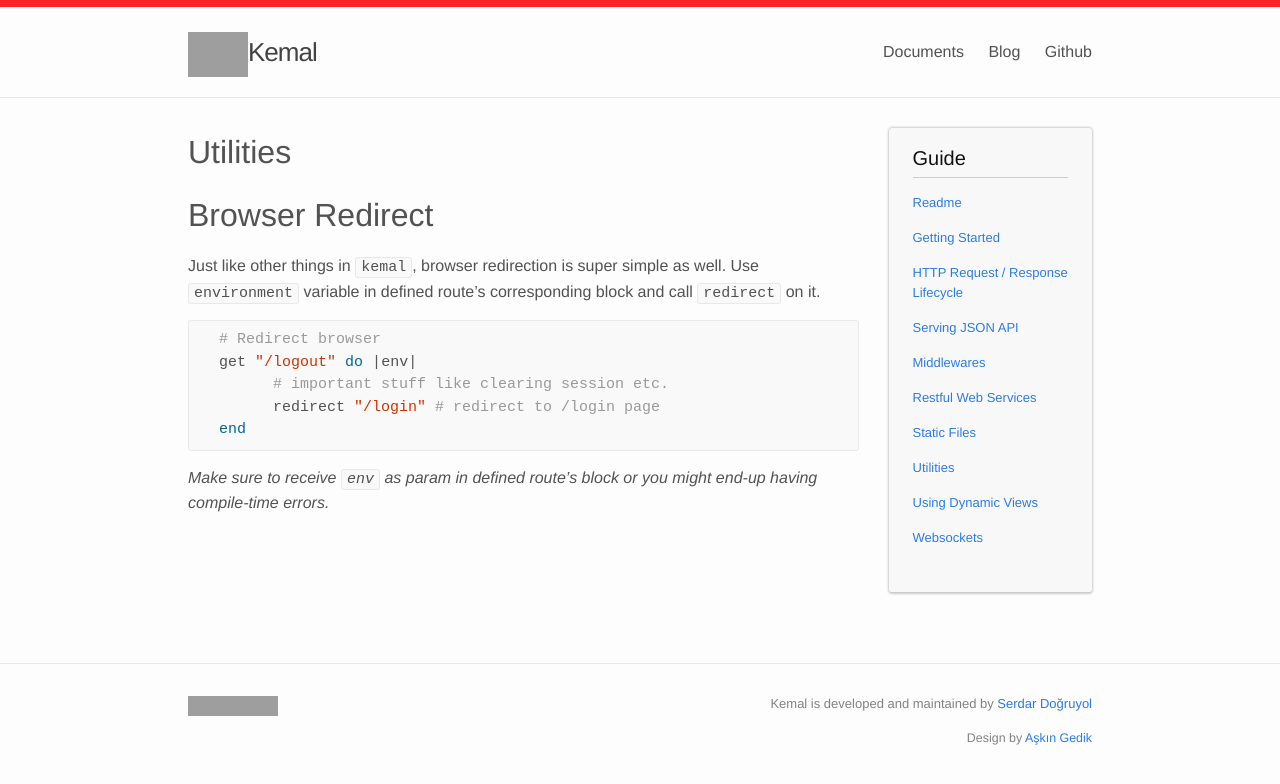
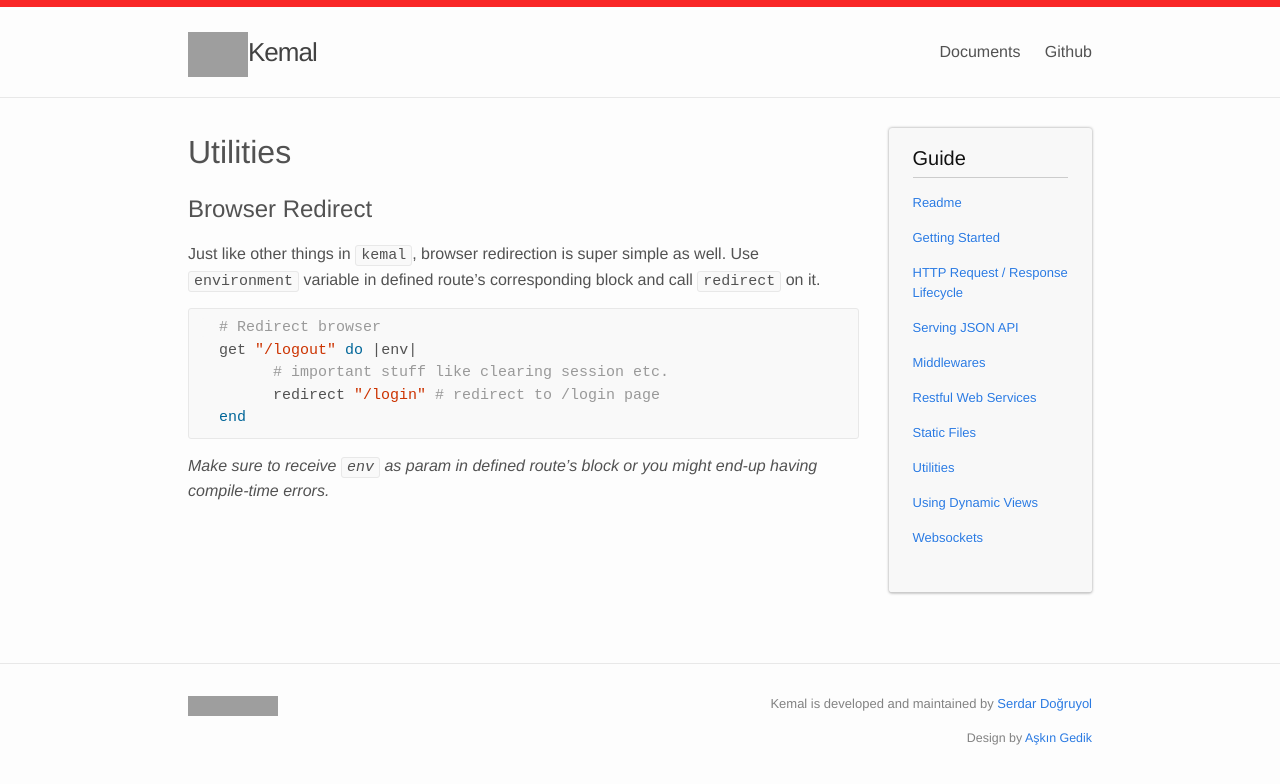
Before and after one commit to kemalcr/kemal, a Jekyll site: the page built from _docs/utilities.md, in a window 1280 px wide. Shown: the top 784 px of the page. Built offline with Jekyll 4.4.1, drawn with Linux system fonts in a browser that asks for light colours; Markdown is read by kramdown in place of the engine named in the settings; grey boxes are pictures that could not be loaded.

Commit message:
Remove blog for now

````diff
--- a/_config.yml
+++ b/_config.yml
@@ -19,8 +19,6 @@ collections:
 nav_bars:
   - title: "Documents"
     url: "/kemal/docs/getting_started.html"
-  - title: "Blog"
-    url: "/blog/"
   - title: "Github"
     url: "https://github.com/sdogruyol/kemal"
 
--- a/_docs/utilities.md
+++ b/_docs/utilities.md
@@ -3,7 +3,8 @@ layout: doc
 title: Utilities
 ---
 
-# Browser Redirect
+## Browser Redirect
+
 Just like other things in `kemal`, browser redirection is super simple as well. Use `environment` variable in defined route's corresponding block and call `redirect` on it.
 
 ```ruby
````
Also changed, not shown: _docs/static_files.md (+0 -2 lines).
